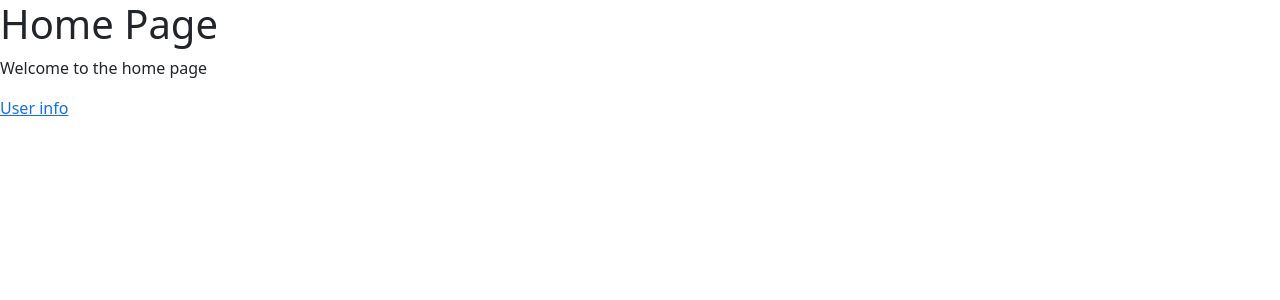
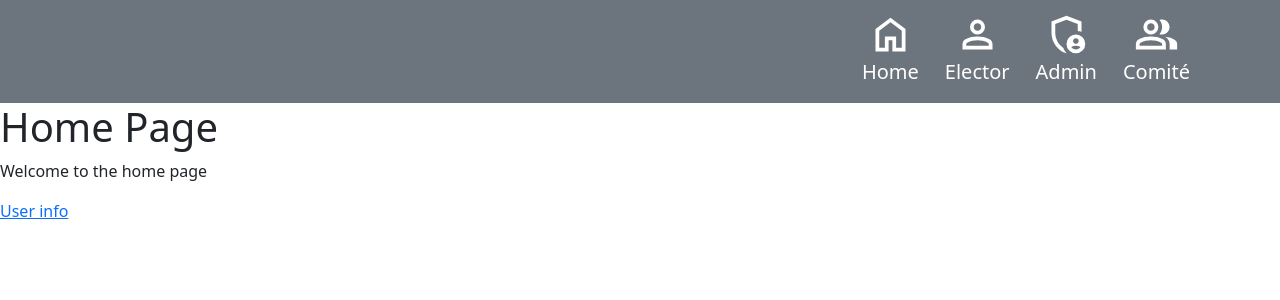
Before and after one commit to var0rjox/election-sistem, a Flask app: page / in a window 1280 px wide. Shown: the top 300 px of the page. Run offline with Flask 3, Linux system fonts and the light colour scheme; some libraries are stand-ins or nearby versions.

Commit message:
[ADD] navbar

```diff
--- a/templates/base.html
+++ b/templates/base.html
@@ -10,8 +10,55 @@
       integrity="sha384-T3c6CoIi6uLrA9TneNEoa7RxnatzjcDSCmG1MXxSR1GAsXEV/Dwwykc2MPK8M2HN"
       crossorigin="anonymous"
     />
+    <link rel="stylesheet" href="https://cdn.jsdelivr.net/npm/bootstrap-icons@1.19.0/font/bootstrap-icons.css">
   </head>
   <body>
+    <nav class="navbar navbar-expand-lg navbar-light bg-secondary">
+      <div class="container">
+        <ul class="navbar-nav ms-auto mt-1">
+          <li class="nav-item" style="margin-right: 10px;">
+            <div class="d-flex flex-column align-items-center">
+              <svg style="fill: white; padding-bottom: 0px;" height="45" viewBox="0 -960 960 960" width="45">
+                <path d="M240-200h120v-240h240v240h120v-360L480-740 240-560v360Zm-80 80v-480l320-240 320 240v480H520v-240h-80v240H160Zm320-350Z"/>
+              </svg>
+
+              <a style="padding-top: 0px;" class="nav-link text-white fs-5 mr-2" href="#">Home</a>
+            </div>
+          </li>
+
+          <li class="nav-item" style="margin-right: 10px;">
+            <div class="d-flex flex-column align-items-center">
+              <svg style="fill: white; padding-bottom: 0px;" height="45" viewBox="0 -960 960 960" width="45">
+                <path d="M480-480q-66 0-113-47t-47-113q0-66 47-113t113-47q66 0 113 47t47 113q0 66-47 113t-113 47ZM160-160v-112q0-34 17.5-62.5T224-378q62-31 126-46.5T480-440q66 0 130 15.5T736-378q29 15 46.5 43.5T800-272v112H160Zm80-80h480v-32q0-11-5.5-20T700-306q-54-27-109-40.5T480-360q-56 0-111 13.5T260-306q-9 5-14.5 14t-5.5 20v32Zm240-320q33 0 56.5-23.5T560-640q0-33-23.5-56.5T480-720q-33 0-56.5 23.5T400-640q0 33 23.5 56.5T480-560Zm0-80Zm0 400Z"/>
+              </svg>
+
+              <a style="padding-top: 0px;" class="nav-link text-white fs-5 mr-2" href="#">Elector</a>
+            </div>
+          </li>
+
+          <li class="nav-item" style="margin-right: 10px;">
+            <div class="d-flex flex-column align-items-center">
+              <svg style="fill: white; padding-bottom: 0px;" height="45" viewBox="0 -960 960 960" width="45">
+                <path d="M680-280q25 0 42.5-17.5T740-340q0-25-17.5-42.5T680-400q-25 0-42.5 17.5T620-340q0 25 17.5 42.5T680-280Zm0 120q31 0 57-14.5t42-38.5q-22-13-47-20t-52-7q-27 0-52 7t-47 20q16 24 42 38.5t57 14.5ZM480-80q-139-35-229.5-159.5T160-516v-244l320-120 320 120v227q-19-8-39-14.5t-41-9.5v-147l-240-90-240 90v188q0 47 12.5 94t35 89.5Q310-290 342-254t71 60q11 32 29 61t41 52q-1 0-1.5.5t-1.5.5Zm200 0q-83 0-141.5-58.5T480-280q0-83 58.5-141.5T680-480q83 0 141.5 58.5T880-280q0 83-58.5 141.5T680-80ZM480-494Z"/>
+              </svg>
+
+              <a style="padding-top: 0px;" class="nav-link text-white fs-5" href="#">Admin</a>
+            </div>
+          </li>
+
+          <li class="nav-item" >
+            <div class="d-flex flex-column align-items-center">
+              <svg style="fill: white; padding-bottom: 0px;" height="45" viewBox="0 -960 960 960" width="45">
+                <path d="M40-160v-112q0-34 17.5-62.5T104-378q62-31 126-46.5T360-440q66 0 130 15.5T616-378q29 15 46.5 43.5T680-272v112H40Zm720 0v-120q0-44-24.5-84.5T666-434q51 6 96 20.5t84 35.5q36 20 55 44.5t19 53.5v120H760ZM360-480q-66 0-113-47t-47-113q0-66 47-113t113-47q66 0 113 47t47 113q0 66-47 113t-113 47Zm400-160q0 66-47 113t-113 47q-11 0-28-2.5t-28-5.5q27-32 41.5-71t14.5-81q0-42-14.5-81T544-792q14-5 28-6.5t28-1.5q66 0 113 47t47 113ZM120-240h480v-32q0-11-5.5-20T580-306q-54-27-109-40.5T360-360q-56 0-111 13.5T140-306q-9 5-14.5 14t-5.5 20v32Zm240-320q33 0 56.5-23.5T440-640q0-33-23.5-56.5T360-720q-33 0-56.5 23.5T280-640q0 33 23.5 56.5T360-560Zm0 320Zm0-400Z"/>
+              </svg>
+
+              <a style="padding-top: 0px;" class="nav-link text-white fs-5" href="#">Comité</a>
+            </div>
+          </li>
+        </ul>
+      </div>
+    </nav>
+
     {% block content %}{% endblock %}
     <script
       src="https://cdn.jsdelivr.net/npm/@popperjs/core@2.11.8/dist/umd/popper.min.js"
```
